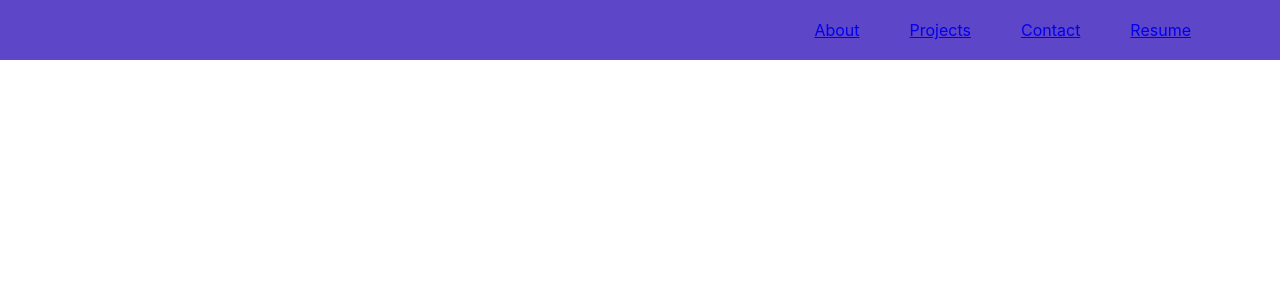
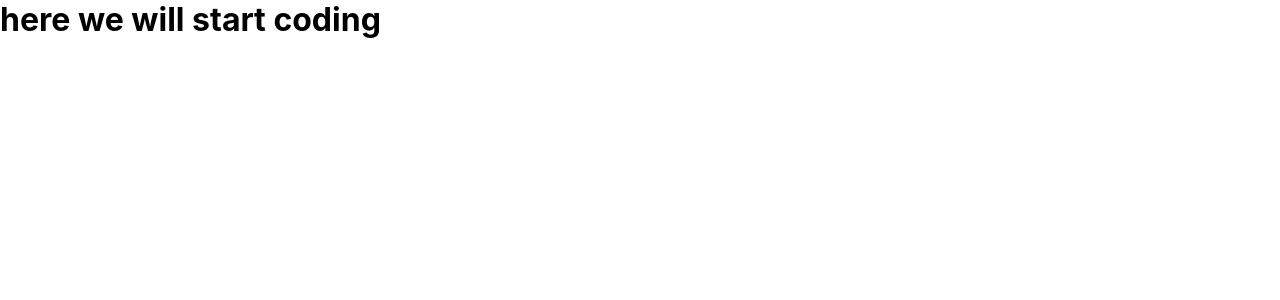
Before and after one commit to anish-gyawali/portfolios, a React (Create React App) app in the folder portfolio/: page / in a window 1280 px wide. Shown: the top 300 px of the page. Built offline with nearby package versions, Linux system fonts and the light colour scheme.

Commit message:
Revert "Added header"
This reverts commit e10de9b5dfc53e6a6be528394634cd1afe21c1ae.

```diff
--- a/portfolio/package.json
+++ b/portfolio/package.json
@@ -3,14 +3,11 @@
   "version": "0.1.0",
   "private": true,
   "dependencies": {
-    "@material-ui/core": "^4.11.2",
     "@testing-library/jest-dom": "^5.11.4",
     "@testing-library/react": "^11.1.0",
     "@testing-library/user-event": "^12.1.10",
-    "hamburger-react": "^2.4.0",
     "react": "^17.0.1",
     "react-dom": "^17.0.1",
-    "react-router-dom": "^5.2.0",
     "react-scripts": "4.0.1",
     "web-vitals": "^0.2.4"
   },
--- a/portfolio/src/App.js
+++ b/portfolio/src/App.js
@@ -1,13 +1,10 @@
 import "./App.css";
-import Header from "./Header";
-import { BrowserRouter as Router, Switch, Route, Link } from "react-router-dom";
+
 function App() {
   return (
-    <Router>
-      <div className="app">
-        <Header />
-      </div>
-    </Router>
+    <div className="app">
+      <h1>here we will start coding</h1>
+    </div>
   );
 }
 
--- a/portfolio/src/Header.css
+++ /dev/null
@@ -1,38 +0,0 @@
-.header{
-
-    height:60px;
-    display: flex;
-    flex-direction: row-reverse;
-    align-items: center;
-    flex-wrap:inherit;
-    background-color: rgb(93, 70, 199);
-    position: sticky;
-    top: 0;
-    z-index: 100;
-}
-
-.header_options{
-    display: flex;
-    flex-direction: column;
-    margin-left: 25px;
-    margin-right: 25px;
-    color: white;
-}
-
-@media (min-width: 765px) {
-    .header_button{
-        visibility: hidden;
-        align-items: left;
-        justify-content: left;
-    }
-  }
-  @media (max-width: 765px) {
-    #nav-bar{
-        visibility: hidden;
-
-
-    }
-  }
-  .Link{
-    text-decoration: none !important;
-  }
--- a/portfolio/src/Header.js
+++ /dev/null
@@ -1,105 +0,0 @@
-import React, { useState, useRef } from "react";
-import { Link } from "react-router-dom";
-import Hamburger from "hamburger-react";
-import Button from "@material-ui/core/Button";
-import ClickAwayListener from "@material-ui/core/ClickAwayListener";
-import Grow from "@material-ui/core/Grow";
-import Paper from "@material-ui/core/Paper";
-import Popper from "@material-ui/core/Popper";
-import MenuItem from "@material-ui/core/MenuItem";
-import MenuList from "@material-ui/core/MenuList";
-
-import "./Header.css";
-
-function Header() {
-  const [open, setOpen] = useState(false);
-  const userRef = useRef(null);
-
-  const handleToggle = () => {
-    setOpen((prevOpen) => !prevOpen);
-  };
-
-  const handleClose = (event) => {
-    if (userRef.current && userRef.current.contains(event.target)) {
-      return;
-    }
-
-    setOpen(false);
-  };
-
-  function handleListKeyDown(event) {
-    if (event.key === "Tab") {
-      event.preventDefault();
-      setOpen(false);
-    }
-  }
-
-  return (
-    <div className="header">
-      <div className="header_button">
-        <Button
-          ref={userRef}
-          aria-controls={open ? "menu-list-grow" : undefined}
-          aria-haspopup="true"
-          onClick={handleToggle}
-        >
-          <Hamburger rounded />
-        </Button>
-      </div>
-      <Popper
-        open={open}
-        anchorEl={userRef.current}
-        role={undefined}
-        transition
-        disablePortal
-      >
-        {({ TransitionProps, placement }) => (
-          <Grow
-            {...TransitionProps}
-            style={{
-              transformOrigin:
-                placement === "bottom" ? "center top" : "center bottom",
-            }}
-          >
-            <Paper>
-              <ClickAwayListener onClickAway={handleClose}>
-                <MenuList
-                  autoFocusItem={open}
-                  id="menu-list-grow"
-                  onKeyDown={handleListKeyDown}
-                >
-                  <MenuItem onClick={handleClose}>
-                    <Link to="/">Resume </Link>
-                  </MenuItem>
-                  <MenuItem onClick={handleClose}>
-                    <Link to="/">Contact</Link>
-                  </MenuItem>
-                  <MenuItem onClick={handleClose}>
-                    <Link to="/">Projects</Link>
-                  </MenuItem>
-                  <MenuItem onClick={handleClose}>
-                    <Link to="/">About</Link>
-                  </MenuItem>
-                </MenuList>
-              </ClickAwayListener>
-            </Paper>
-          </Grow>
-        )}
-      </Popper>
-
-      <div id="nav-bar" className="header_options">
-        <Link to="/" >Resume </Link>
-      </div>
-      <div id="nav-bar" className="header_options">
-        <Link to="/">Contact</Link>
-      </div>
-      <div id="nav-bar" className="header_options">
-        <Link to="/">Projects</Link>
-      </div>
-      <div id="nav-bar" className="header_options">
-        <Link to="/">About</Link>
-      </div>
-    </div>
-  );
-}
-export default Header;
```
Also changed, not shown: 2 other files (tests, documents, lock files or other folders).
